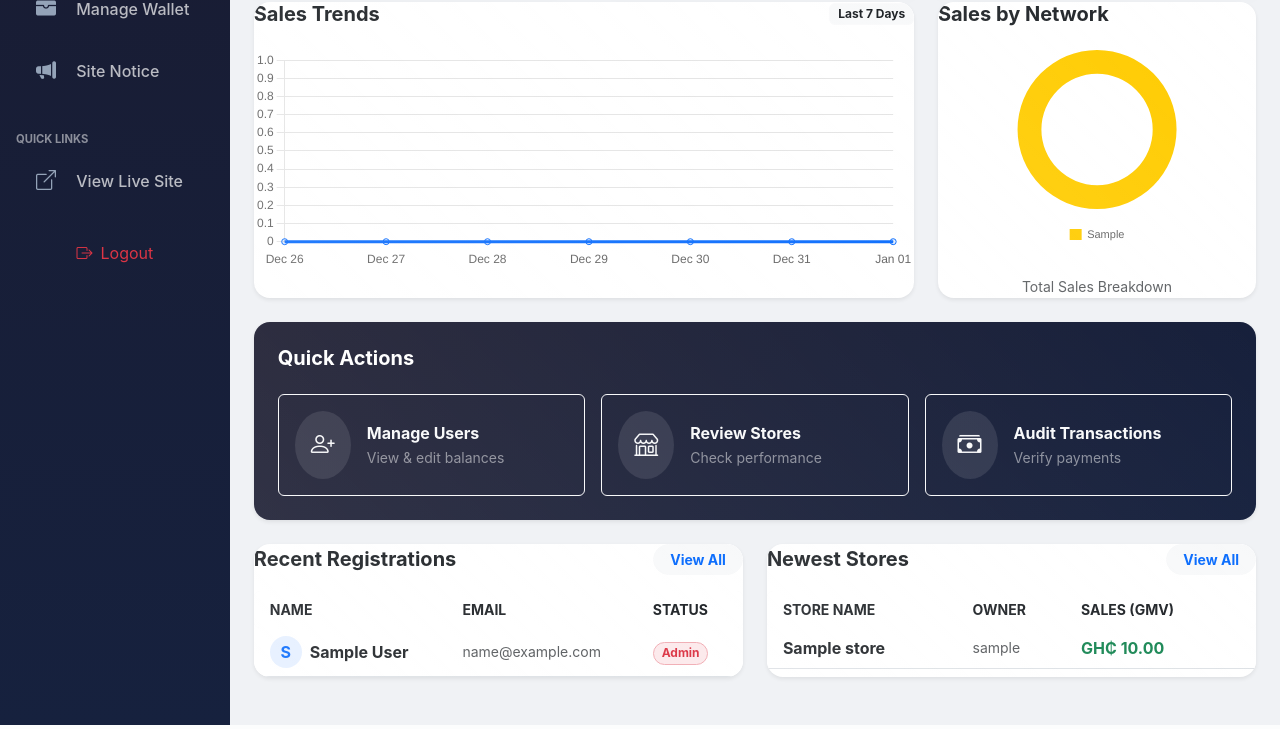
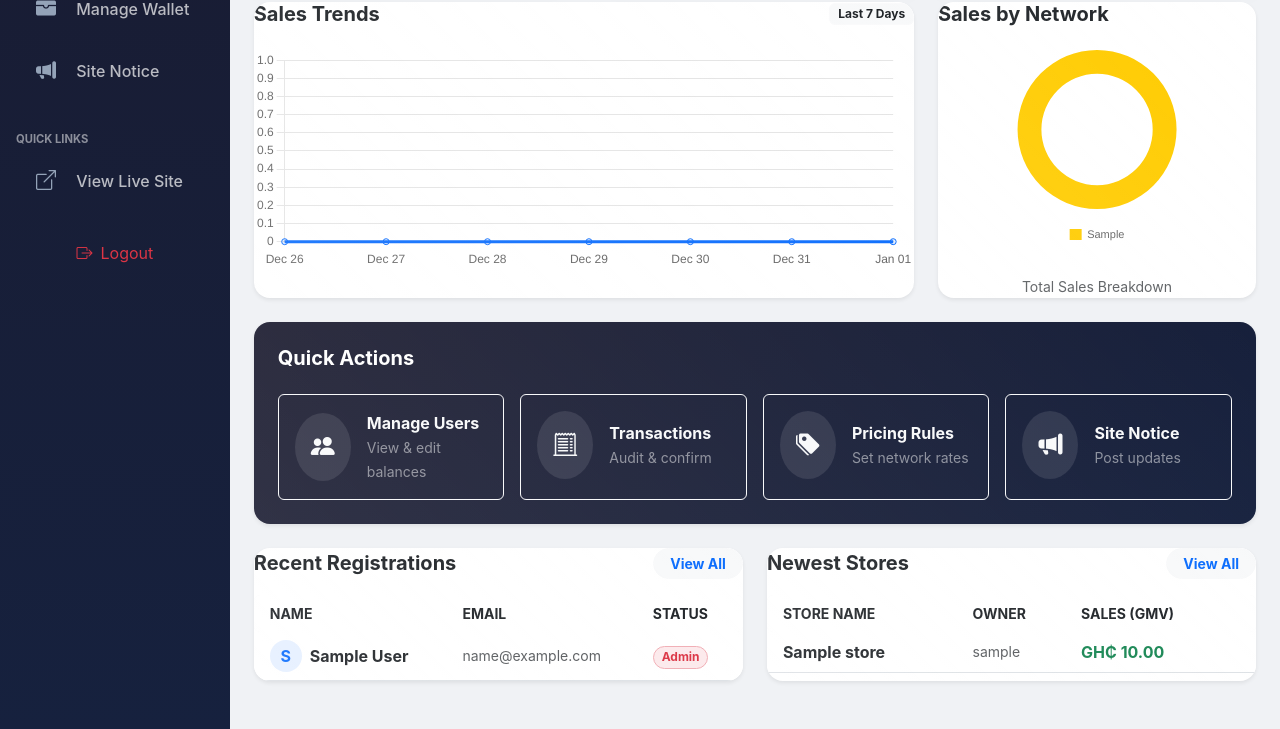
Before and after one commit to Razisky-Dev/DICE-final, a Flask app: page /admin/dashboard in a window 1280 px wide. Shown: the part 526-1255 px from the top of the page. Run offline with Flask 3, Linux system fonts and the light colour scheme; a user stored in the database is signed in; tables that the repository leaves empty hold one stand-in row (values such as "Sample post"); some libraries are stand-ins or nearby versions.

Commit message:
Improve Admin Quick Actions layout

```diff
--- a/templates/admin/dashboard.html
+++ b/templates/admin/dashboard.html
@@ -198,12 +198,13 @@
                 <h5 class="fw-bold mb-0 text-white">Quick Actions</h5>
             </div>
             <div class="row g-3">
-                <div class="col-md-4">
+                <!-- Manage Users -->
+                <div class="col-md-6 col-lg-3">
                     <a href="{{ url_for('admin_users') }}"
                         class="btn btn-outline-light w-100 text-start border-opacity-25 hover-bg-light p-3 h-100">
                         <div class="d-flex align-items-center">
                             <div class="rounded-circle bg-white bg-opacity-10 p-3 me-3">
-                                <i class="bi bi-person-plus fs-4"></i>
+                                <i class="bi bi-people-fill fs-4"></i>
                             </div>
                             <div>
                                 <div class="fw-bold">Manage Users</div>
@@ -212,30 +213,50 @@
                         </div>
                     </a>
                 </div>
-                <div class="col-md-4">
-                    <a href="{{ url_for('admin_stores') }}"
-                        class="btn btn-outline-light w-100 text-start border-opacity-25 p-3 h-100">
+
+                <!-- Audit Transactions -->
+                <div class="col-md-6 col-lg-3">
+                    <a href="{{ url_for('admin_transactions') }}"
+                        class="btn btn-outline-light w-100 text-start border-opacity-25 hover-bg-light p-3 h-100">
                         <div class="d-flex align-items-center">
                             <div class="rounded-circle bg-white bg-opacity-10 p-3 me-3">
-                                <i class="bi bi-shop fs-4"></i>
+                                <i class="bi bi-receipt-cutoff fs-4"></i>
                             </div>
                             <div>
-                                <div class="fw-bold">Review Stores</div>
-                                <small class="text-white-50">Check performance</small>
+                                <div class="fw-bold">Transactions</div>
+                                <small class="text-white-50">Audit & confirm</small>
                             </div>
                         </div>
                     </a>
                 </div>
-                <div class="col-md-4">
-                    <a href="{{ url_for('admin_transactions') }}"
-                        class="btn btn-outline-light w-100 text-start border-opacity-25 p-3 h-100">
+
+                <!-- Pricing Rules -->
+                <div class="col-md-6 col-lg-3">
+                    <a href="{{ url_for('admin_pricing') }}"
+                        class="btn btn-outline-light w-100 text-start border-opacity-25 hover-bg-light p-3 h-100">
                         <div class="d-flex align-items-center">
                             <div class="rounded-circle bg-white bg-opacity-10 p-3 me-3">
-                                <i class="bi bi-cash-stack fs-4"></i>
+                                <i class="bi bi-tags-fill fs-4"></i>
                             </div>
                             <div>
-                                <div class="fw-bold">Audit Transactions</div>
-                                <small class="text-white-50">Verify payments</small>
+                                <div class="fw-bold">Pricing Rules</div>
+                                <small class="text-white-50">Set network rates</small>
+                            </div>
+                        </div>
+                    </a>
+                </div>
+
+                <!-- Site Notice -->
+                <div class="col-md-6 col-lg-3">
+                    <a href="{{ url_for('admin_notice') }}"
+                        class="btn btn-outline-light w-100 text-start border-opacity-25 hover-bg-light p-3 h-100">
+                        <div class="d-flex align-items-center">
+                            <div class="rounded-circle bg-white bg-opacity-10 p-3 me-3">
+                                <i class="bi bi-megaphone-fill fs-4"></i>
+                            </div>
+                            <div>
+                                <div class="fw-bold">Site Notice</div>
+                                <small class="text-white-50">Post updates</small>
                             </div>
                         </div>
                     </a>
```
